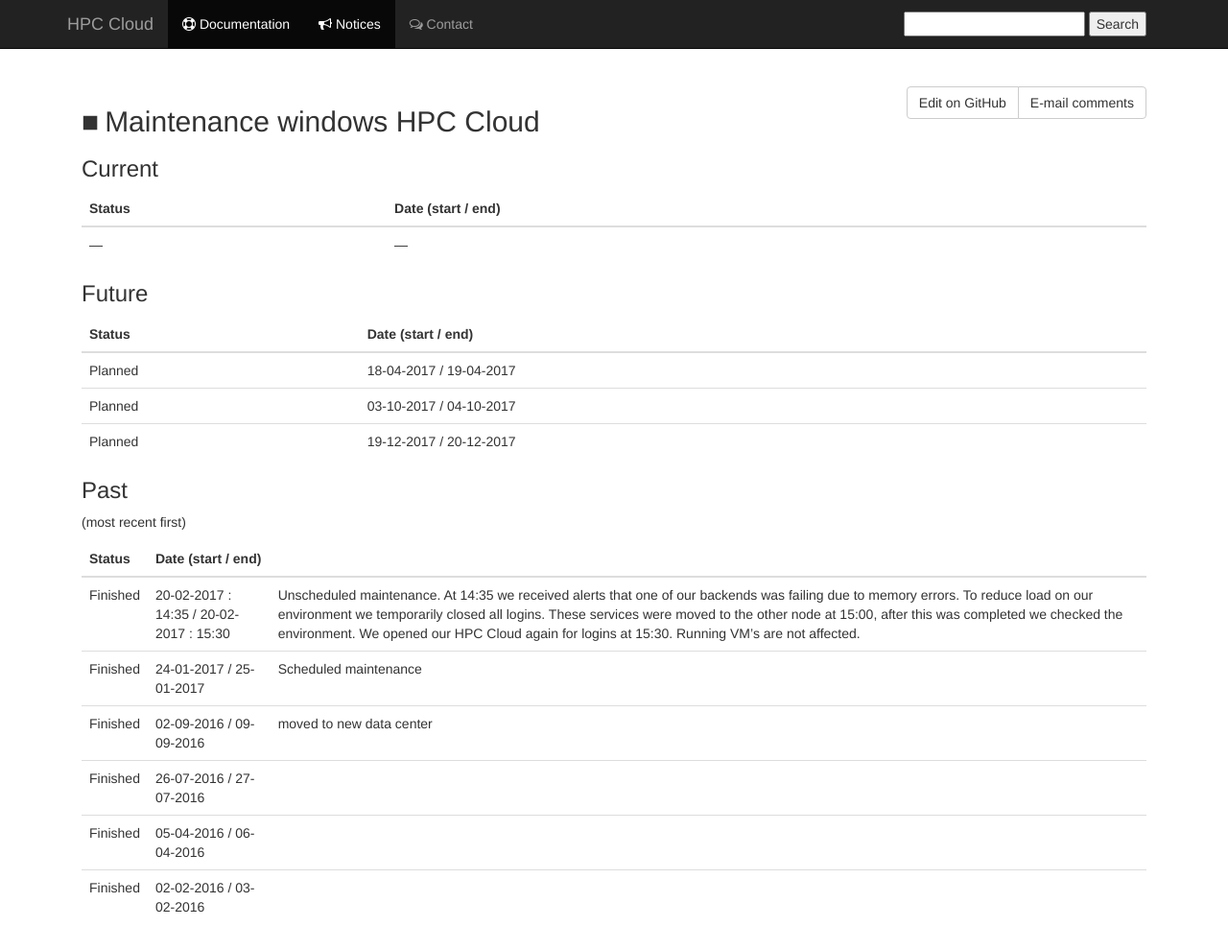
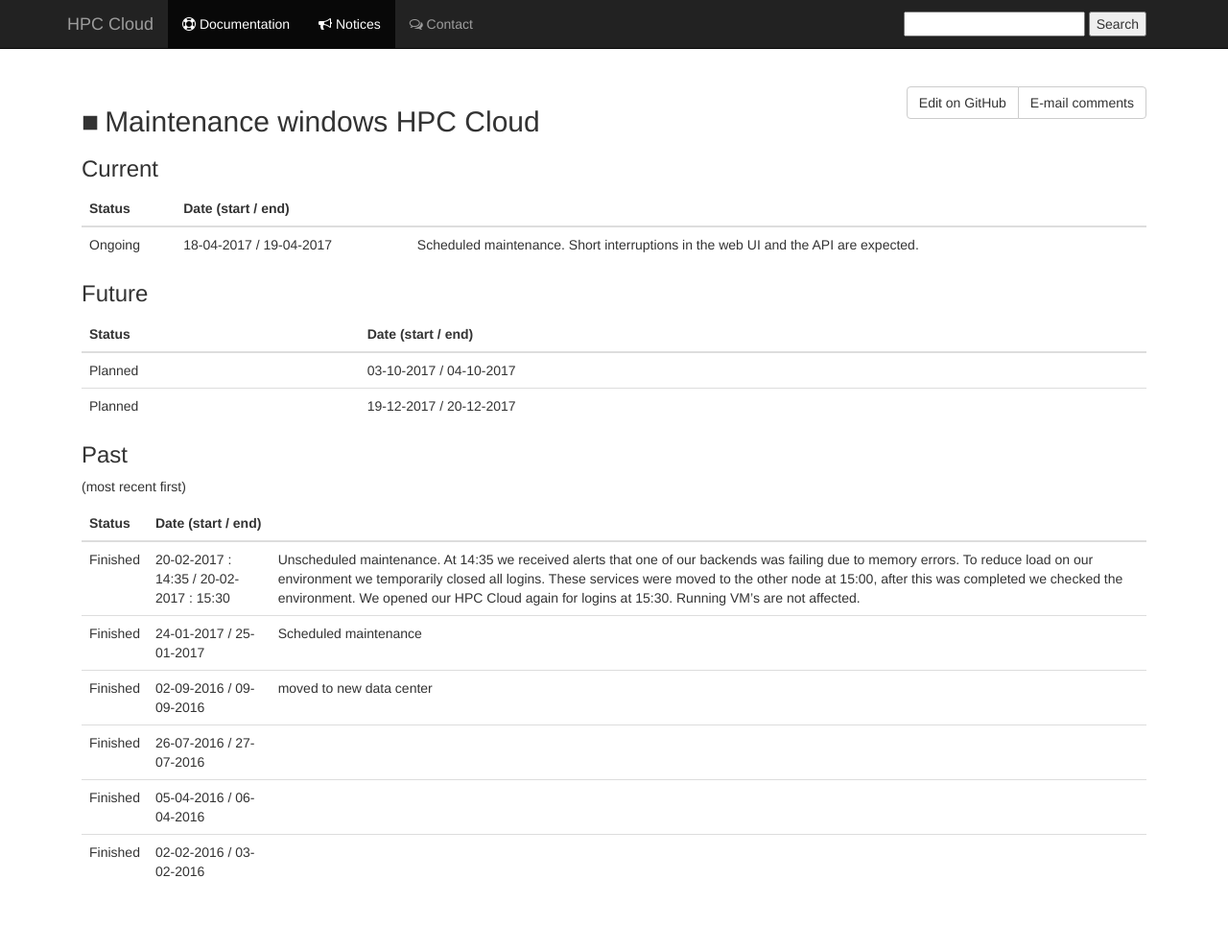
Before and after one commit to sara-nl/clouddocs, a Jekyll site: the page built from maintenance.markdown, in a window 1280 px wide and 1023 px high. Shown: the top 990 px of the window at 96% size. Built offline with Jekyll 4.4.1, drawn with Linux system fonts in a browser that asks for light colours; nearby versions of some CDN libraries; our own code applies the rules of GitHub Pages for plain Markdown files.

Commit message:
Updated maintenance page

```diff
--- a/maintenance.markdown
+++ b/maintenance.markdown
@@ -8,14 +8,13 @@
 
 |   Status    |   Date (start / end)        |   |
 |:------------|:----------------------------|:--|
-|    &mdash;   |   &mdash;   |      |
+|   Ongoing   |   18-04-2017 / 19-04-2017   | Scheduled maintenance. Short interruptions in the web UI and the API are expected. |
 {: class="table"}
 
 ### Future
 
 |   Status    |   Date (start / end)        |   |
 |:------------|:----------------------------|:--|
-|   Planned   |   18-04-2017 / 19-04-2017   |   |
 |   Planned   |   03-10-2017 / 04-10-2017   |   |
 |   Planned   |   19-12-2017 / 20-12-2017   |   |
 {: class="table"}
```
